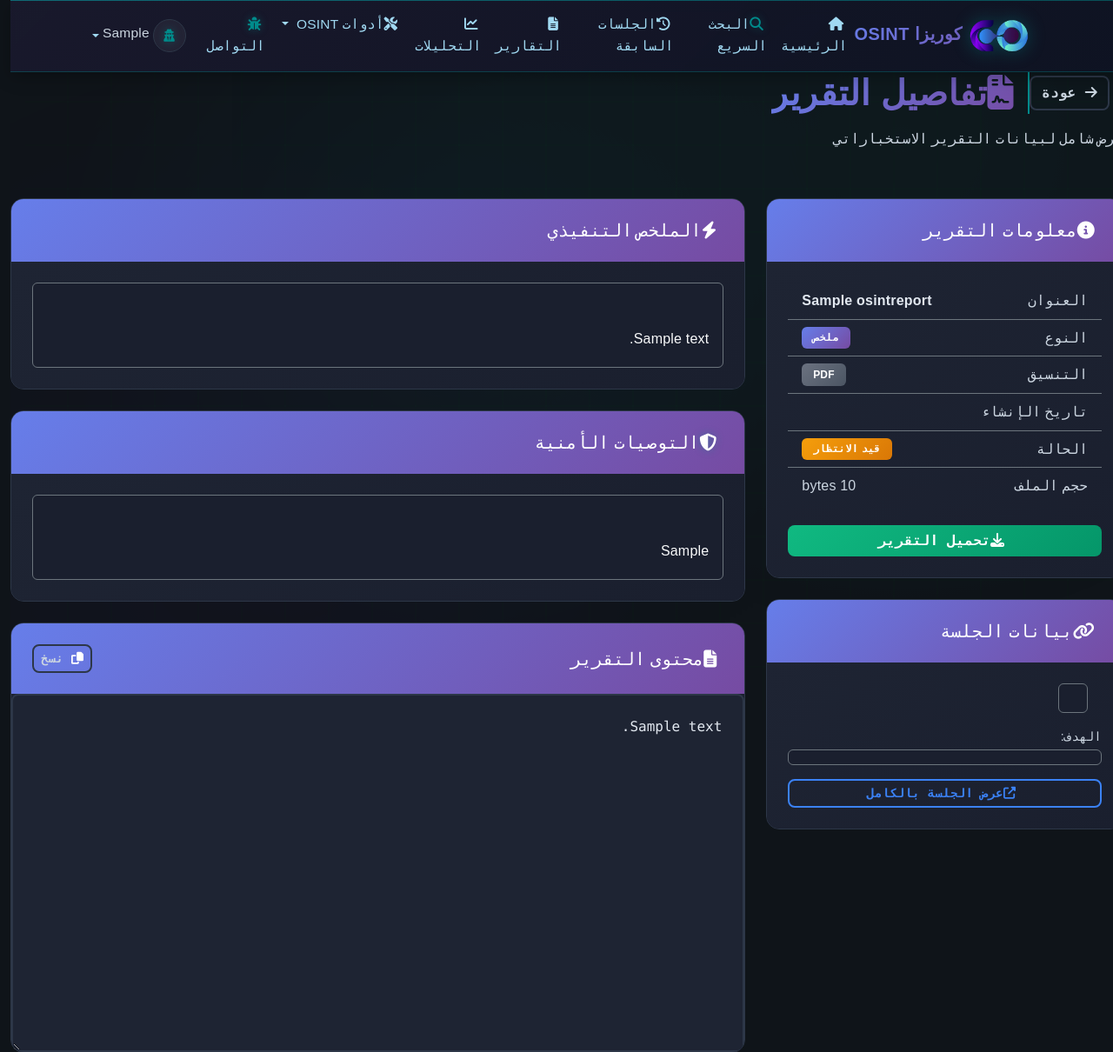
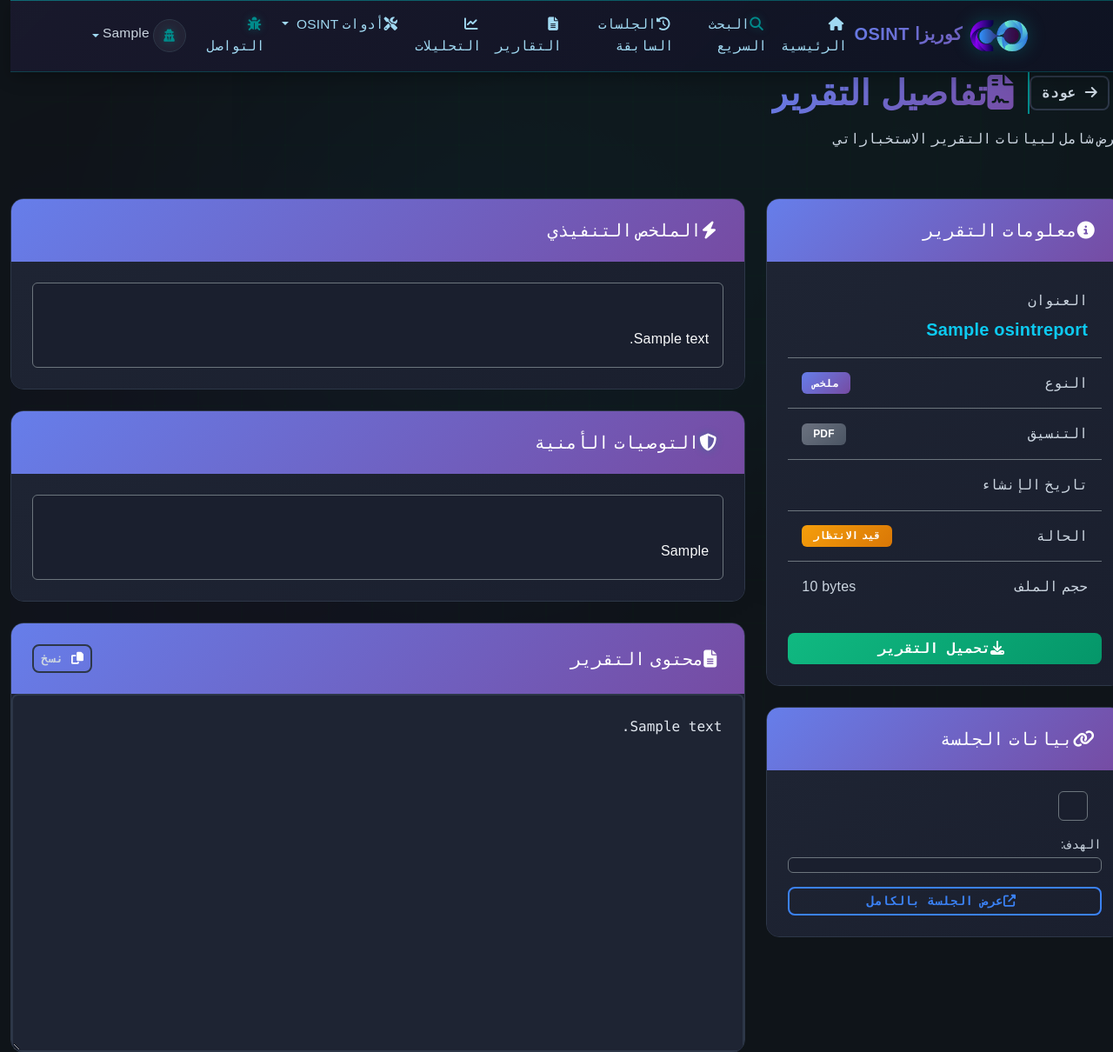
Before and after one commit to mohammedayedh/coriz, a Django app: page /osint/reports/1/ in a window 1280 px wide. Shown: the top 1210 px of the page at 87% size. Run offline with Django 5.2, Linux system fonts and the light colour scheme; a user stored in the database is signed in; tables that the repository leaves empty hold one stand-in row (values such as "Sample post"); data that the repository does not hold is empty; parts of the project's set-up code (start-up, migrations or seed data) failed here and were passed over.

Commit message:
Fix RTL and English text overlap in report detail page

```diff
--- a/templates/osint_tools/report_detail.html
+++ b/templates/osint_tools/report_detail.html
@@ -25,31 +25,31 @@
             </div>
             <div class="card-body">
                 <ul class="list-group list-group-flush bg-transparent">
-                    <li class="list-group-item bg-transparent border-secondary text-white d-flex justify-content-between">
-                        <span class="text-secondary">العنوان</span>
-                        <strong class="text-end">{{ report.title }}</strong>
+                    <li class="list-group-item bg-transparent border-secondary text-white pb-3">
+                        <div class="text-secondary mb-1">العنوان</div>
+                        <strong class="d-block text-info fs-5" dir="auto">{{ report.title }}</strong>
                     </li>
-                    <li class="list-group-item bg-transparent border-secondary text-white d-flex justify-content-between">
+                    <li class="list-group-item bg-transparent border-secondary text-white d-flex justify-content-between align-items-center py-3">
                         <span class="text-secondary">النوع</span>
                         <span class="badge bg-primary">{{ report.get_report_type_display }}</span>
                     </li>
-                    <li class="list-group-item bg-transparent border-secondary text-white d-flex justify-content-between">
+                    <li class="list-group-item bg-transparent border-secondary text-white d-flex justify-content-between align-items-center py-3">
                         <span class="text-secondary">التنسيق</span>
                         <span class="badge bg-secondary text-uppercase">{{ report.format }}</span>
                     </li>
-                    <li class="list-group-item bg-transparent border-secondary text-white d-flex justify-content-between">
+                    <li class="list-group-item bg-transparent border-secondary text-white d-flex justify-content-between align-items-center py-3">
                         <span class="text-secondary">تاريخ الإنشاء</span>
-                        <span class="text-end" dir="ltr">{{ report.created_at|date:"Y-m-d H:i" }}</span>
+                        <span dir="ltr">{{ report.created_at|date:"Y-m-d H:i" }}</span>
                     </li>
-                    <li class="list-group-item bg-transparent border-secondary text-white d-flex justify-content-between">
+                    <li class="list-group-item bg-transparent border-secondary text-white d-flex justify-content-between align-items-center py-3">
                         <span class="text-secondary">الحالة</span>
                         <span class="badge bg-{% if report.status == 'completed' %}success{% elif report.status == 'failed' %}danger{% else %}warning{% endif %}">
                             {{ report.get_status_display }}
                         </span>
                     </li>
-                    <li class="list-group-item bg-transparent border-secondary text-white d-flex justify-content-between">
+                    <li class="list-group-item bg-transparent border-secondary text-white d-flex justify-content-between align-items-center py-3">
                         <span class="text-secondary">حجم الملف</span>
-                        <span>{{ report.file_size|filesizeformat }}</span>
+                        <span dir="auto">{{ report.file_size|filesizeformat }}</span>
                     </li>
                 </ul>
 
```
